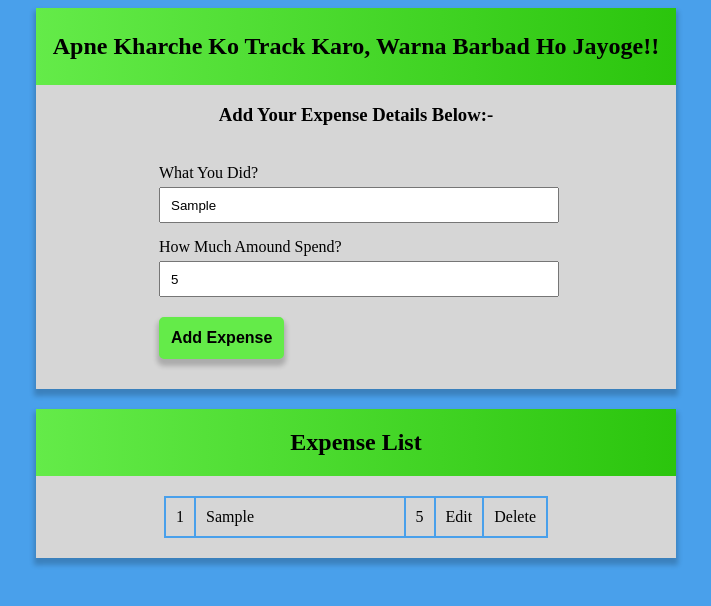
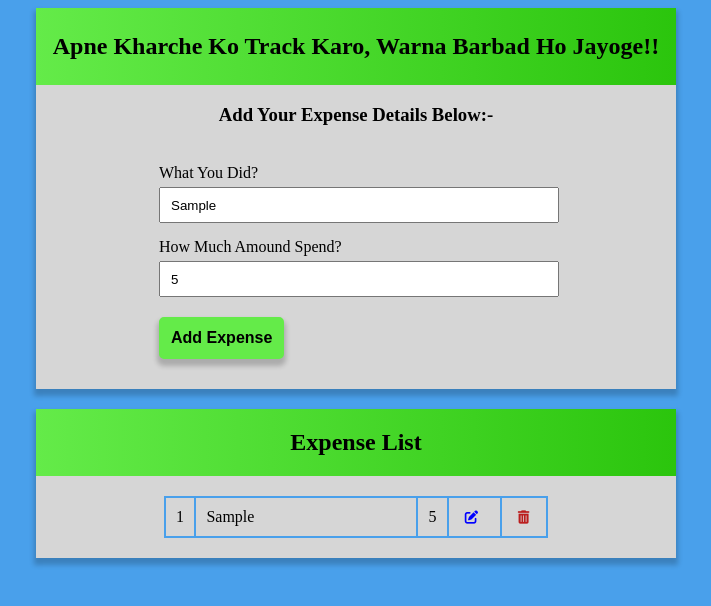
Before and after one commit to the-mainak-banerjee/kharcha-khata, a plain HTML site: page index.html in a window 1280 px wide. Both pictures are taken after typing "Sample", "5" into the empty fields and a click on the button "Add Expense". Shown: the whole page, without its empty margins (284-995 px from the left). Drawn offline with Linux system fonts and the light colour scheme.

Commit message:
feat: add edit and delete button in show expense table

```diff
--- a/index.html
+++ b/index.html
@@ -5,6 +5,7 @@
     <meta http-equiv="X-UA-Compatible" content="IE=edge">
     <meta name="viewport" content="width=device-width, initial-scale=1.0">
     <title>Kharcha Khata</title>
+    <script src="https://kit.fontawesome.com/8accc9c3ae.js" crossorigin="anonymous"></script>
     <link rel="stylesheet" href="style.css">
 </head>
 <body>
--- a/script.js
+++ b/script.js
@@ -7,6 +7,8 @@ let showExpense = document.querySelector("#showExpense")
 let expenseDetailsArr = []
 
 showItem();
+
+
 expenseForm.addEventListener("submit",submitForm)
 
 function storeLocally() {
@@ -41,8 +43,8 @@ function showItem() {
         <td>${index+1}</td>
         <td class="expenseDescCol">${element.topic}</td>
         <td>${element.amount}</td>
-        <td>Edit</td>
-        <td>Delete</td>
+        <td><button class="editButton" id="editButton" onclick="editItem(${index})"><i class="fa-solid fa-pen-to-square"></i></button></td>
+        <td><button class="deleteButton" id="deleteButton" onclick="deleteItem(${index})"><i class="fa-solid fa-trash-can"></i></button></td>
     </tr>`
     })
     showExpense.innerHTML = allExpenseItem.join("")
--- a/style.css
+++ b/style.css
@@ -94,3 +94,17 @@ td{
 .expenseDescCol{
     width: 200px;
 }
+
+.editButton, .deleteButton{
+    background-color: var(--background-color);
+    border: none;
+}
+
+.fa-pen-to-square{
+    color: blue;
+    padding-right: 5px;
+}
+
+.fa-trash-can{
+    color: rgb(187, 29, 29);
+}
```
